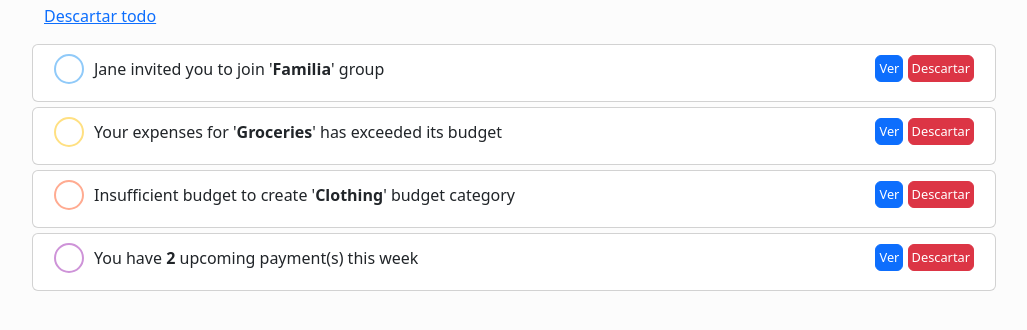
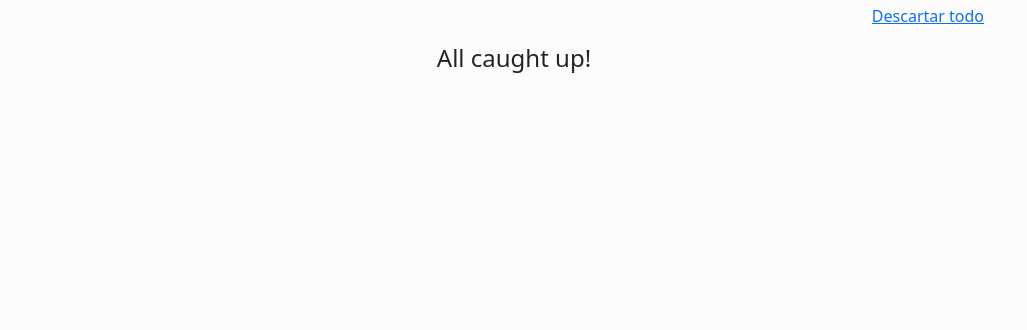
Before and after one commit to SalvadorPR97/Incideitor, a plain HTML site: page Incideitor_front/notifications.html in a window 1280 px wide. Both pictures are taken after a click on the link "Descartar todo". Shown: the part 72-402 px from the top of the page, without its empty margins (126-1153 px from the left). Drawn offline with nearby package versions, Linux system fonts and the light colour scheme.

Commit message:
Css pantalla notificaciones arreglada

```diff
--- a/Incideitor_front/css/notification.css
+++ b/Incideitor_front/css/notification.css
@@ -2,7 +2,7 @@ body{
   background-color: #fcfcfc;
 }
 
-.row{
+.notifications_container{
   margin:auto;
   padding: 30px;
   width: 80%;
@@ -19,23 +19,16 @@ body{
 
 .card-body{
   padding: 0.5rem;
-  table{
-    width: 100%;
-    tr{
-      display:flex;
-      td{
-        a.btn{
-          font-size: 0.8rem;
-          padding: 3px;
-        }
-      }
-      td:nth-child(2){
-        text-align:right;
-        justify-content: space-around;
-      }
-    }
-  }
 
+}
+
+.notification_table{
+  width: 100%;
+}
+
+.buttonsright{
+  text-align:right;
+  justify-content: space-around;
 }
 
 .card-title:before{
--- /dev/null
+++ b/Incideitor_front/js/script_notification.js
@@ -0,0 +1,24 @@
+const dismissAll = document.getElementById('dismiss-all');
+const dismissBtns = Array.from(document.querySelectorAll('.dismiss-notification'));
+
+const notificationCards = document.querySelectorAll('.notification-card');
+
+dismissBtns.forEach(btn => {
+  btn.addEventListener('click', function(e){
+    e.preventDefault;
+    var parent = e.target.parentElement.parentElement.parentElement.parentElement.parentElement.parentElement;
+    parent.classList.add('display-none');
+  })
+});
+
+dismissAll.addEventListener('click', function(e){
+  e.preventDefault;
+  notificationCards.forEach(card => {
+    card.classList.add('display-none');
+  });
+  const row = document.querySelector('.notification-container');
+  const message = document.createElement('h4');
+  message.classList.add('text-center');
+  message.innerHTML = 'All caught up!';
+  row.appendChild(message);
+})
--- a/Incideitor_front/notifications.html
+++ b/Incideitor_front/notifications.html
@@ -15,15 +15,16 @@
     <title>Title</title>
 </head>
 <body>
-<div class="row notification-container">
+<div class="row notification-container notifications_container">
     <h2 class="text-center">Mis Notificaciones</h2>
-    <p class="dismiss text-right"><a id="dismiss-all" href="#">Descartar todo</a></p>
+    <p class="dismiss" style="text-align: right;"><a id="dismiss-all" href="#">Descartar todo</a></p>
+
     <div class="card notification-card notification-invitation">
         <div class="card-body">
-            <table>
+            <table class="notification_table">
                 <tr>
                     <td style="width:70%"><div class="card-title">Jane invited you to join '<b>Familia</b>' group</div></td>
-                    <td style="width:30%;" class="text-right">
+                    <td style="width:30%;" class="buttonsright">
                         <a href="#" class="btn btn-primary">Ver</a>
                         <a href="#" class="btn btn-danger dismiss-notification">Descartar</a>
                     </td>
@@ -34,10 +35,10 @@
 
     <div class="card notification-card notification-warning">
         <div class="card-body">
-            <table>
+            <table class="notification_table">
                 <tr>
                     <td style="width:70%"><div class="card-title">Your expenses for '<b>Groceries</b>' has exceeded its budget</div></td>
-                    <td style="width:30%;" class="text-right">
+                    <td style="width:30%;" class="buttonsright">
                         <a href="#" class="btn btn-primary">Ver</a>
                         <a href="#" class="btn btn-danger dismiss-notification">Descartar</a>
                     </td>
@@ -48,10 +49,10 @@
 
     <div class="card notification-card notification-danger">
         <div class="card-body">
-            <table>
+            <table class="notification_table">
                 <tr>
                     <td style="width:70%"><div class="card-title">Insufficient budget to create '<b>Clothing</b>' budget category</div></td>
-                    <td style="width:30%;" class="text-right">
+                    <td style="width:30%;" class="buttonsright">
                         <a href="#" class="btn btn-primary">Ver</a>
                         <a href="#" class="btn btn-danger dismiss-notification">Descartar</a>
                     </td>
@@ -62,10 +63,10 @@
 
     <div class="card notification-card notification-reminder">
         <div class="card-body">
-            <table>
+            <table class="notification_table">
                 <tr>
                     <td style="width:70%"><div class="card-title">You have <b>2</b> upcoming payment(s) this week</div></td>
-                    <td style="width:30%;">
+                    <td style="width:30%;" class="buttonsright">
                         <a href="#" class="btn btn-primary">Ver</a>
                         <a href="#" class="btn btn-danger dismiss-notification">Descartar</a>
                     </td>
@@ -73,7 +74,8 @@
             </table>
         </div>
     </div>
+
 </div>
 </body>
-<script src="../js/script_notification.js"></script>
+<script src="/js/script_notification.js "></script>
 </html>
```
